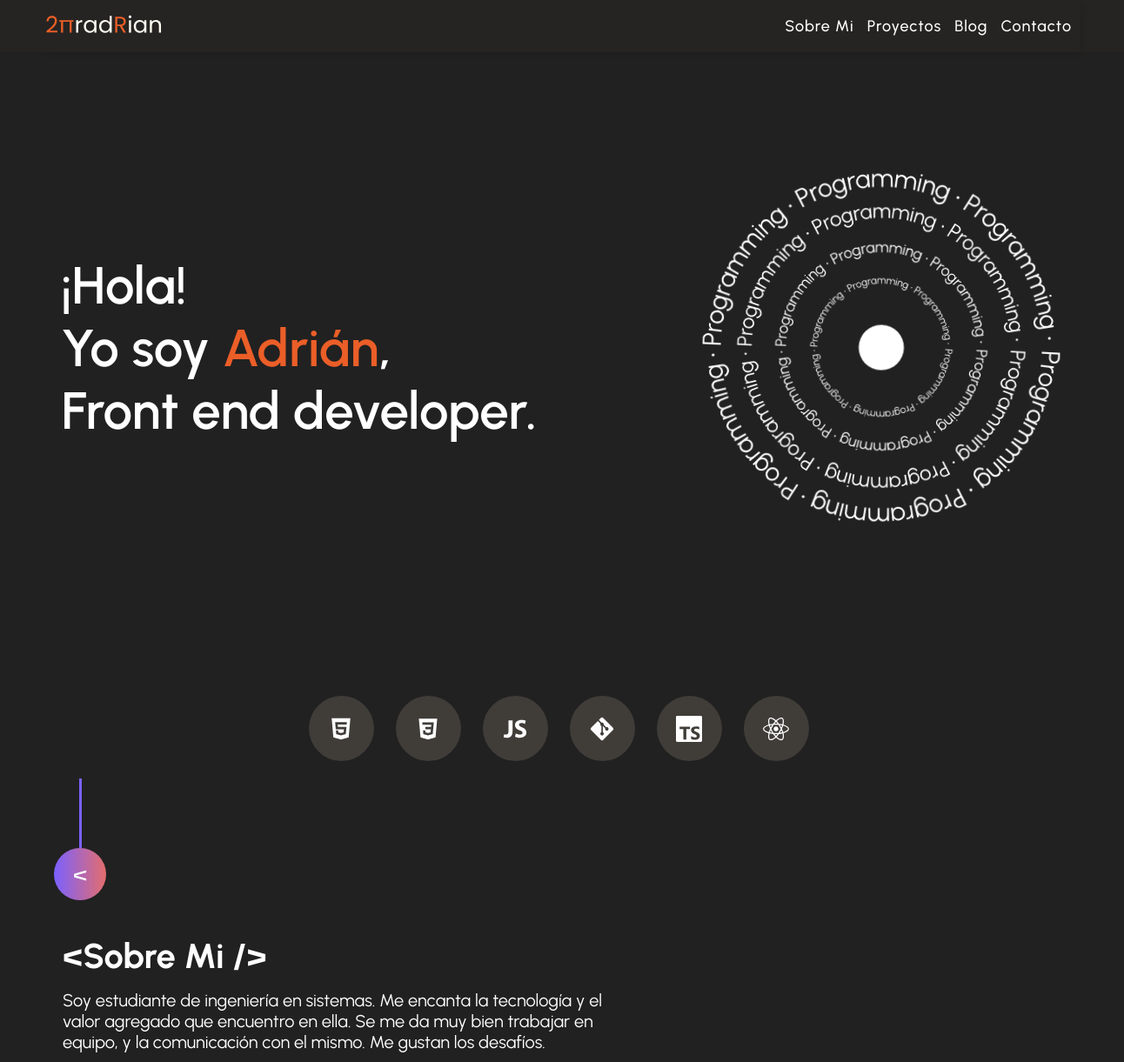
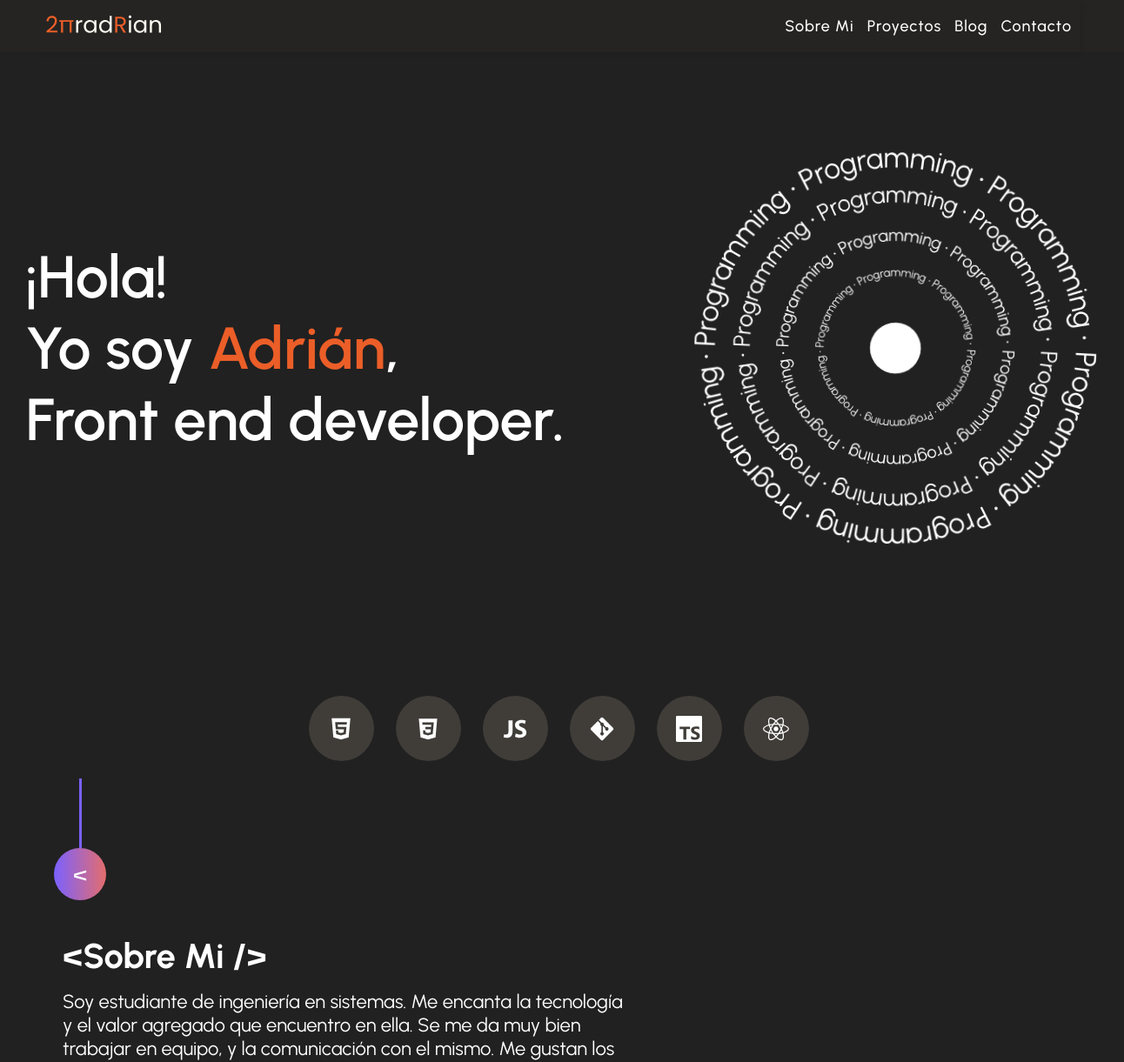
Before and after one commit to 2piradrian/my-portfolio, a React (Create React App) app: page /home in a window 1536 px wide. Shown: the top 1221 px of the page at 87% size, without its empty margins (126-1418 px from the left). Built offline with nearby package versions, Linux system fonts and the light colour scheme.

Commit message:
responsive updates

```diff
--- a/src/components/long-text/style.module.css
+++ b/src/components/long-text/style.module.css
@@ -5,3 +5,9 @@
 	text-align: center;
 	color: var(--contrast);
 }
+
+@media (min-width: 900px) {
+	.text {
+		font-size: 22px;
+	}
+}
--- a/src/sections/hero/hero.module.css
+++ b/src/sections/hero/hero.module.css
@@ -60,6 +60,14 @@
 	.title {
 		font-size: 60px;
 	}
+	.circleDecoration {
+		max-width: 450px;
+	}
+}
+@media (min-width: 1500px) {
+	.title {
+		font-size: 68px;
+	}
 }
 
 @keyframes rotation {
```
